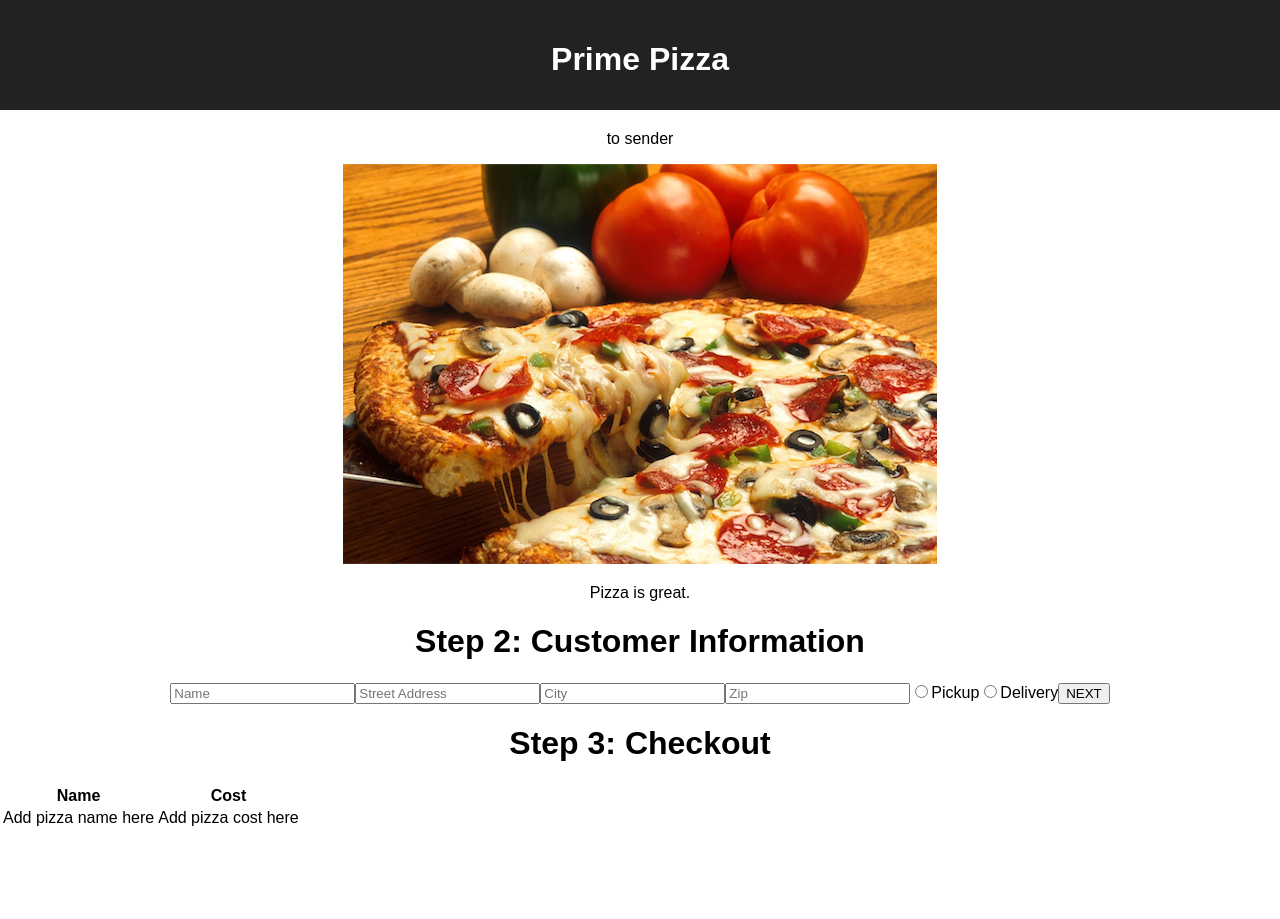
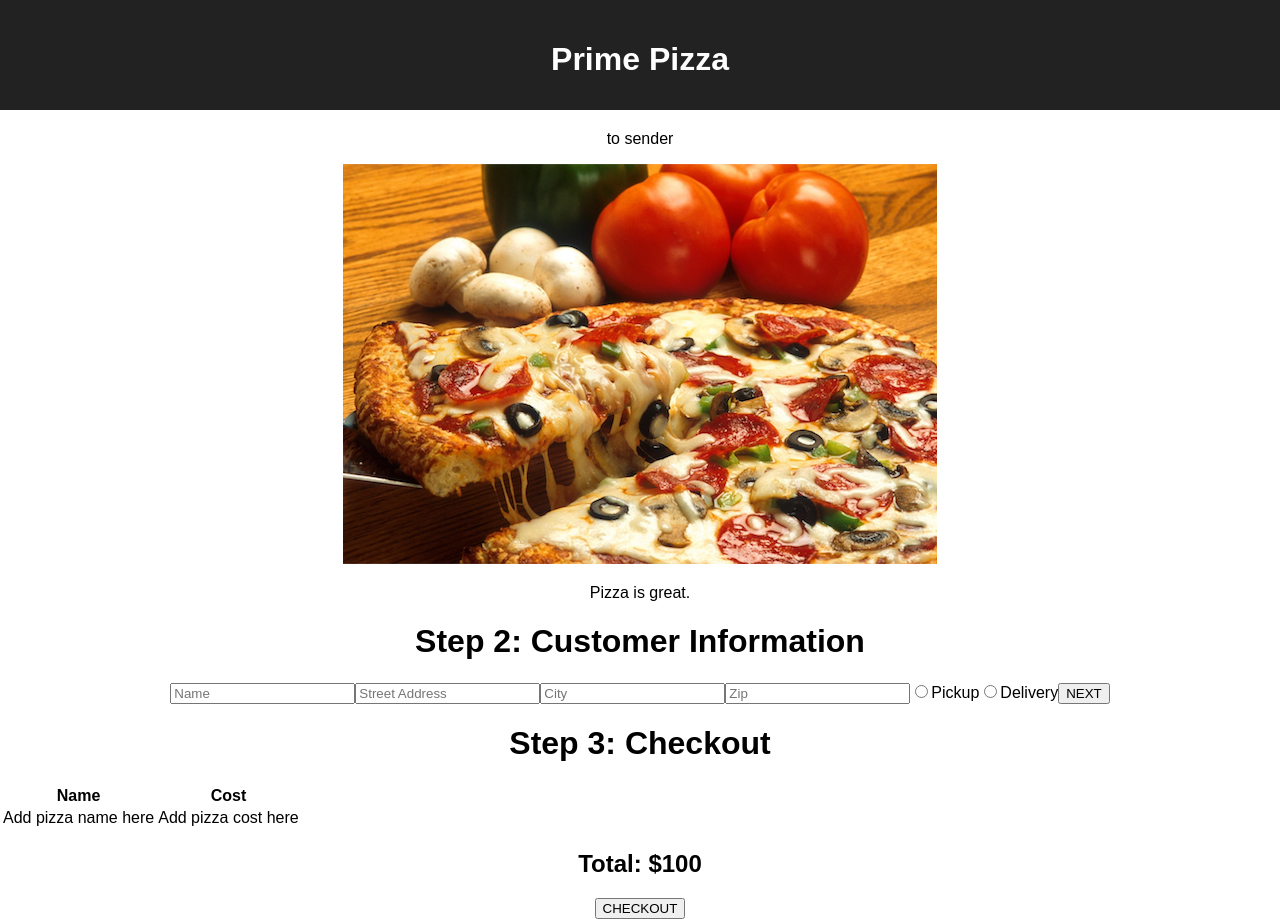
Before and after one commit to chadrhiger/redux-pizza-parlor, a React (Create React App) app: page / in a window 1280 px wide. Before the commit the page ends 830 px from the top, so only its background shows below. Built offline with nearby package versions, Linux system fonts and the light colour scheme; no server answers.

Commit message:
updated CheckoutOrder component with a <tr> <h2> <button>

```diff
--- a/src/components/CheckoutOrder/CheckoutOrder.jsx
+++ b/src/components/CheckoutOrder/CheckoutOrder.jsx
@@ -8,8 +8,10 @@ function CheckoutOrder() {
       </div>
       <table>
         <thead>
-          <th>Name</th>
-          <th>Cost</th>
+          <tr>
+            <th>Name</th>
+            <th>Cost</th>
+          </tr>
         </thead>
         <tbody>
           <tr>
@@ -18,6 +20,8 @@ function CheckoutOrder() {
           </tr>
         </tbody>
       </table>
+      <h2>Total: $100</h2>
+      <button>CHECKOUT</button>
     </div>
   );
 }
```
